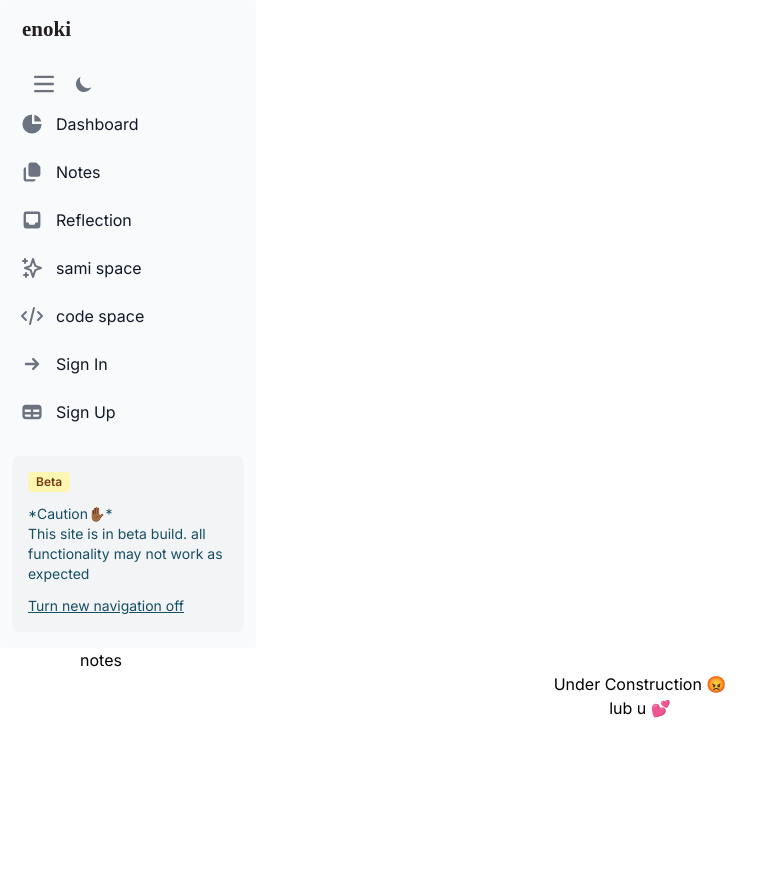
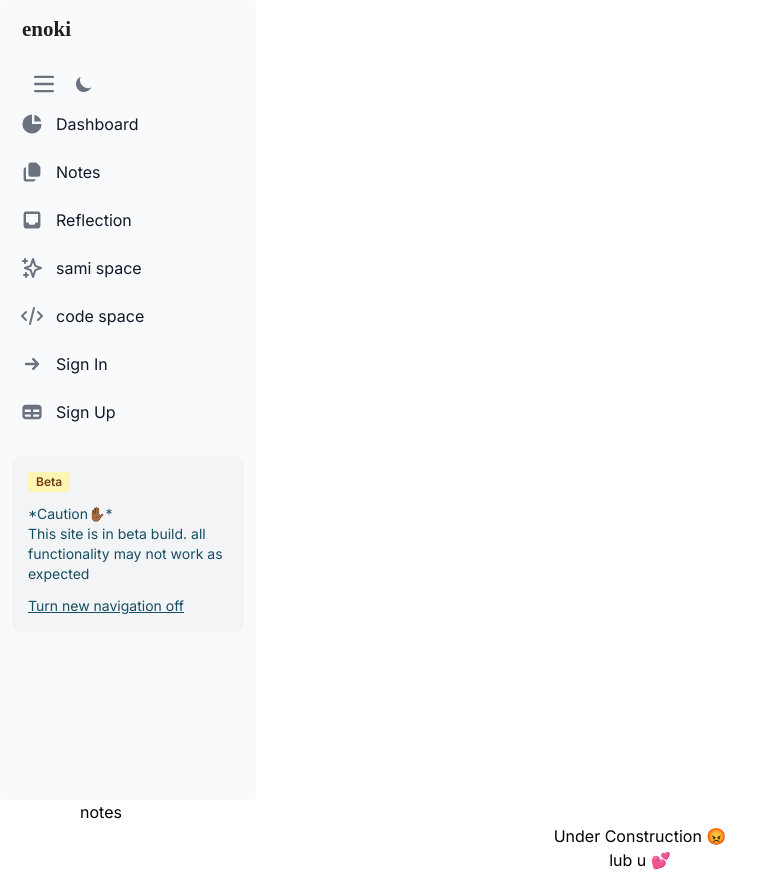
Before and after one commit to rivenshell/enoki, a Next.js app: page /notes in a window 1280 px wide. Shown: the whole page, without its empty margins (0-769 px from the left). Before the commit the page ends 800 px from the top, so only its background shows below. Built offline with nearby package versions, Linux system fonts and the light colour scheme.

Commit message:
enoki commit

```diff
--- a/app/components/Sidebar.tsx
+++ b/app/components/Sidebar.tsx
@@ -39,7 +39,7 @@ export default function sidenav() {
       <Sidebar
         collapsed={!true} // collapse sidebar on smaller screens
         aria-label="Sidebar with logo branding example"
-        className="sticky top-0 sidebar "
+        className="sticky top-0 sidebar  x-0 z-50 h-screen overflow-y-auto bg-white dark:bg-gray-800 dark:text-gray-400"
         id="sidenav"
       >
         <Sidebar.Logo
--- a/app/page.tsx
+++ b/app/page.tsx
@@ -8,7 +8,6 @@ export default function Home() {
   return (
     <Flowbite>
       <Sidebar />
-      <br />
       <div className="dark:bg-slate-800">
         <Blog />
         <div className="text-center sticky">
```
